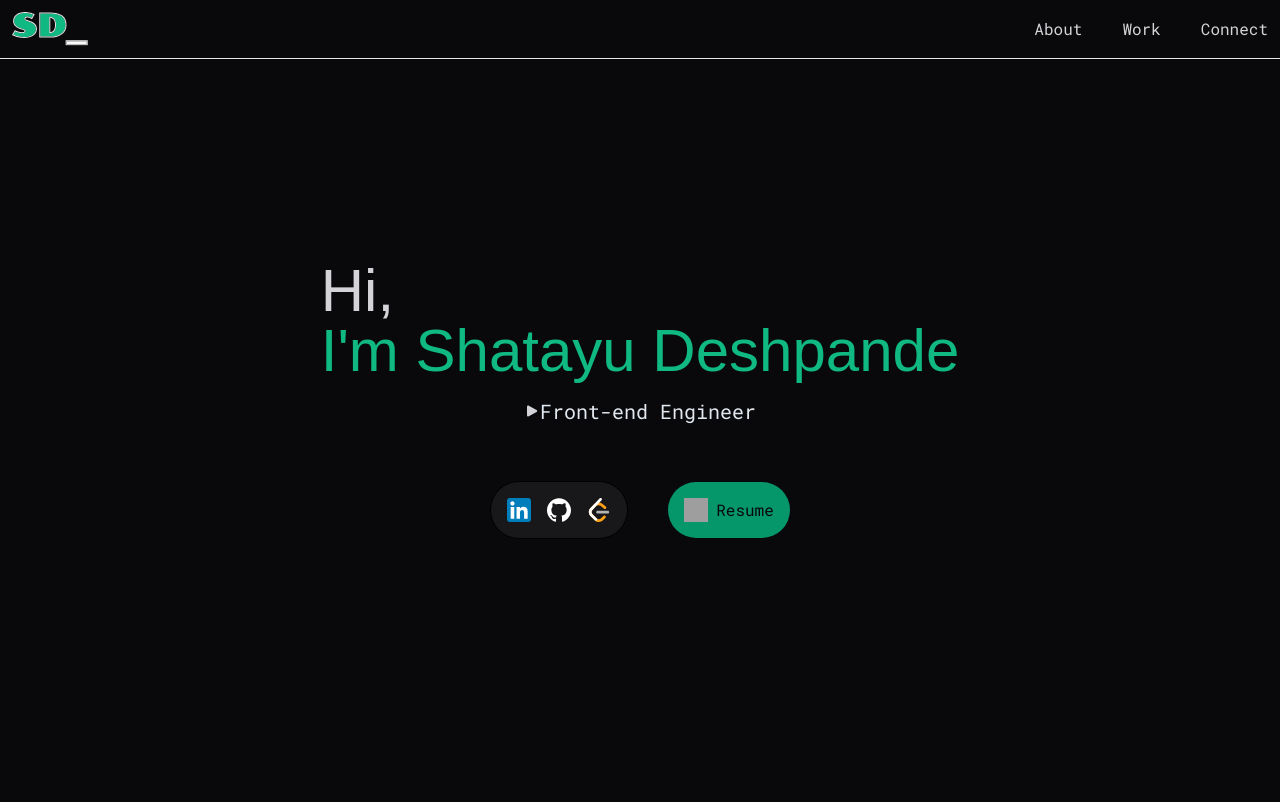
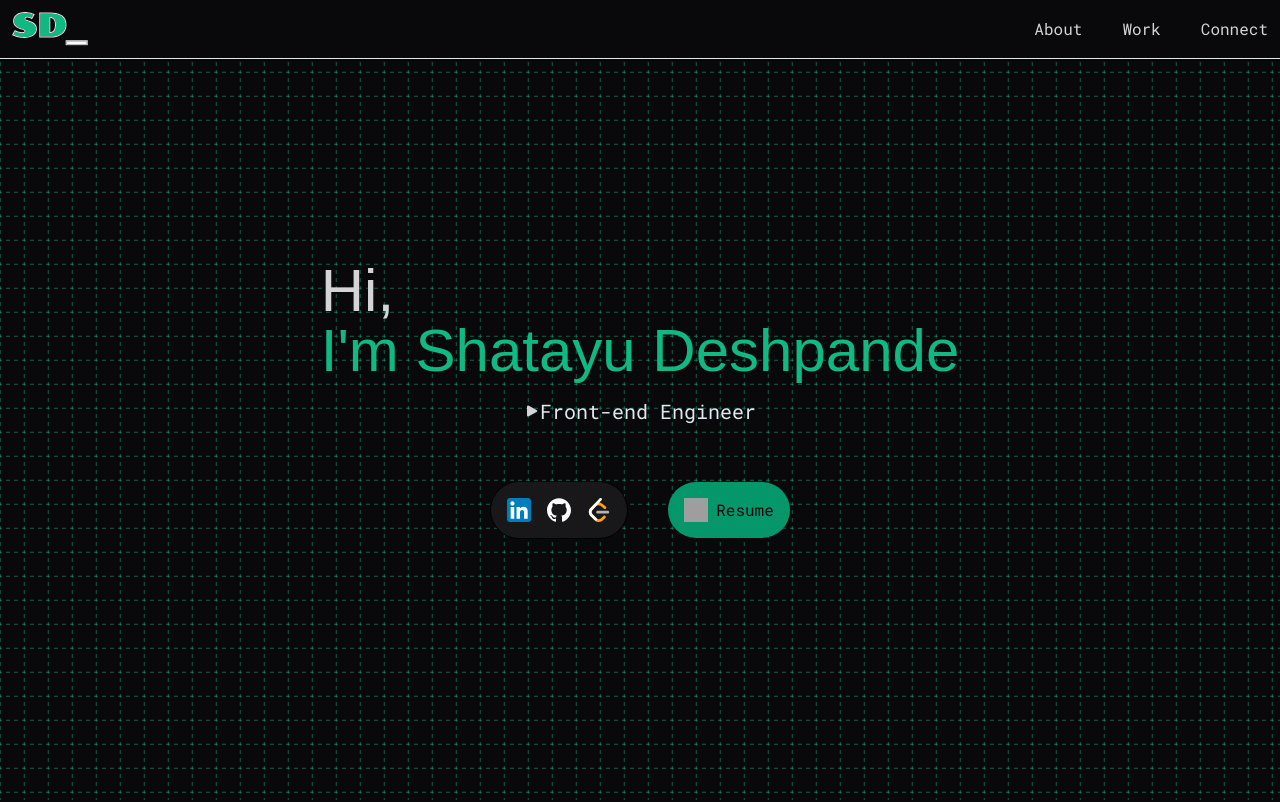
Before and after one commit to Shatayu25/portfolio_sd, a React (Vite) app: page / in a window 1280 px wide. Shown: the top 802 px of the page. Built offline with nearby package versions, Linux system fonts and the light colour scheme; grey boxes are pictures that could not be loaded; a web font is replaced by a local one.

Commit message:
Tenth commit

```diff
--- a/src/App.jsx
+++ b/src/App.jsx
@@ -1,13 +1,13 @@
-import Header from './components/Header';
-import Content from './components/Content';
-import Footer from './components/Footer';
+import Header from "./components/Header";
+import Content from "./components/Content";
+import Footer from "./components/Footer";
 
 function App() {
   return (
-    <div className='min-h-screen text-zinc-300 flex flex-col'>
+    <div className="flex min-h-screen flex-col font-sans text-zinc-300">
       <Header />
 
-      <main className='flex-grow'>
+      <main className="flex-grow">
         <Content />
       </main>
 
--- a/src/components/ConnectSection.jsx
+++ b/src/components/ConnectSection.jsx
@@ -3,7 +3,7 @@ import { IoIosSend } from "react-icons/io";
 
 function ConnectSection() {
   return (
-    <section className="bg-zinc-950 py-20" id="connect">
+    <section className="bg-terminal-grid py-20" id="connect">
       <div className="mx-auto max-w-7xl px-4 md:px-8">
         <div className="my-4 flex flex-col font-poller sm:my-6 md:my-8 lg:my-10">
           <h1 className="text-2xl text-zinc-50 sm:text-4xl md:text-5xl lg:text-6xl">
--- a/src/components/HeroSection.jsx
+++ b/src/components/HeroSection.jsx
@@ -3,7 +3,7 @@ import Anchor from "./Anchor";
 
 function HeroSection() {
   return (
-    <section className="flex min-h-screen flex-col items-center justify-center bg-zinc-950">
+    <section className="flex min-h-screen flex-col items-center justify-center bg-terminal-grid">
       <div className="flex flex-col items-center justify-center">
         <h1 className="animate-move-in-right font-poller text-lg sm:text-4xl md:text-5xl lg:text-6xl">
           Hi,
--- a/src/index.css
+++ b/src/index.css
@@ -2,6 +2,18 @@
 @tailwind components;
 @tailwind utilities;
 
-html {
-  scroll-behavior: smooth;
+/* Add this at the bottom */
+.bg-terminal-grid {
+  /* Option 2 Base Background: Zinc-950 */
+  background-color: #09090b;
+
+  /* The Emerald grid with 50% opacity built directly into the hex code (#10B98180) and Zinc-950 masking */
+  background-image:
+    repeating-linear-gradient(to right, transparent 0, transparent 2px, #09090b 2px, #09090b 6px, transparent 6px, transparent 8px),
+    repeating-linear-gradient(to bottom, transparent 0, transparent 2px, #09090b 2px, #09090b 6px, transparent 6px, transparent 8px),
+    linear-gradient(to bottom, #10b98180 0.72px, transparent 0.72px),
+    linear-gradient(to right, #10b98180 0.72px, transparent 0.72px);
+
+  background-size: 100% 100%, 100% 100%, 24px 24px, 24px 24px;
+  background-position: 0 0, 0 0, 0 -0.24px, -0.24px 0;
 }
```
